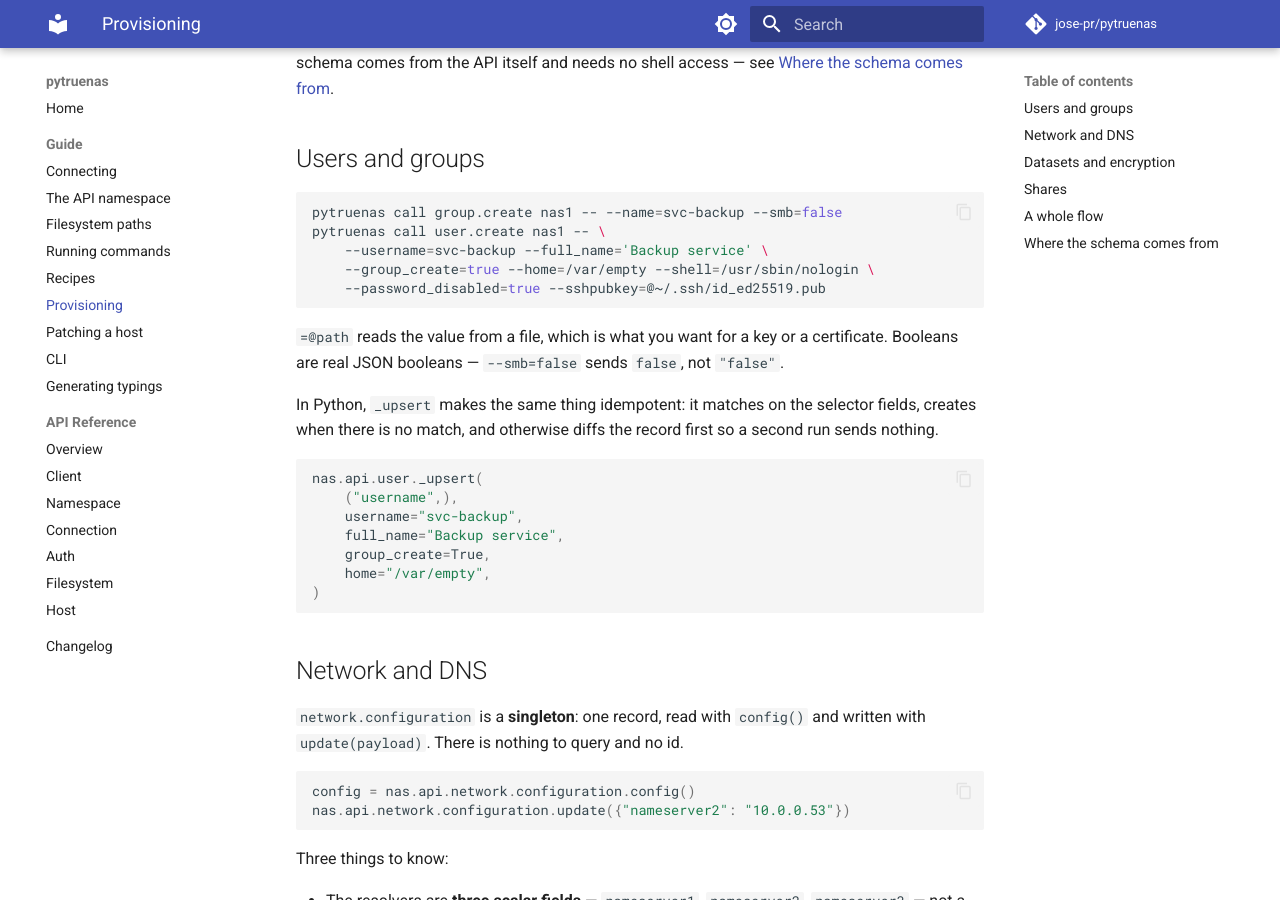
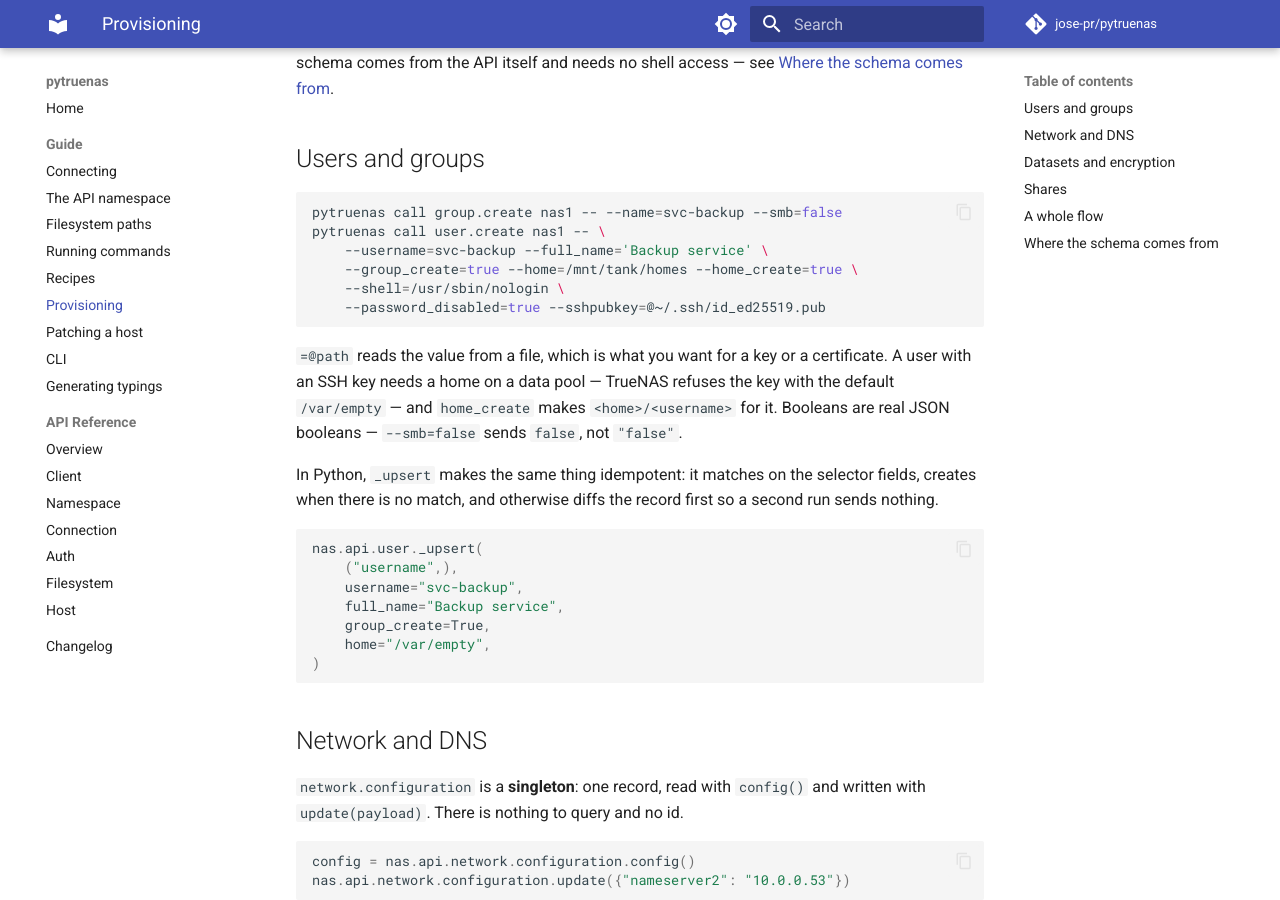
Before and after one commit to jose-pr/pytruenas, an MkDocs documentation site: the page built from docs/guide/provisioning.md, in a window 1280 px wide and 900 px high, scrolled down 630 px. Built offline with MkDocs 1.6.1 and Material for MkDocs 9.7.7, drawn with Linux system fonts in a browser that asks for light colours; comment, search, counter and statistics services are not loaded.

Commit message:
docs: a user with an SSH key needs a home on a data pool

````diff
--- a/docs/guide/provisioning.md
+++ b/docs/guide/provisioning.md
@@ -37,12 +37,15 @@ namespace. The schema comes from the API itself and needs no shell access — se
 pytruenas call group.create nas1 -- --name=svc-backup --smb=false
 pytruenas call user.create nas1 -- \
     --username=svc-backup --full_name='Backup service' \
-    --group_create=true --home=/var/empty --shell=/usr/sbin/nologin \
+    --group_create=true --home=/mnt/tank/homes --home_create=true \
+    --shell=/usr/sbin/nologin \
     --password_disabled=true --sshpubkey=@~/.ssh/id_ed25519.pub
 ```
 
 `=@path` reads the value from a file, which is what you want for a key or a
-certificate. Booleans are real JSON booleans — `--smb=false` sends `false`, not
+certificate. A user with an SSH key needs a home on a data pool — TrueNAS
+refuses the key with the default `/var/empty` — and `home_create` makes
+`<home>/<username>` for it. Booleans are real JSON booleans — `--smb=false` sends `false`, not
 `"false"`.
 
 In Python, `_upsert` makes the same thing idempotent: it matches on the selector
````
